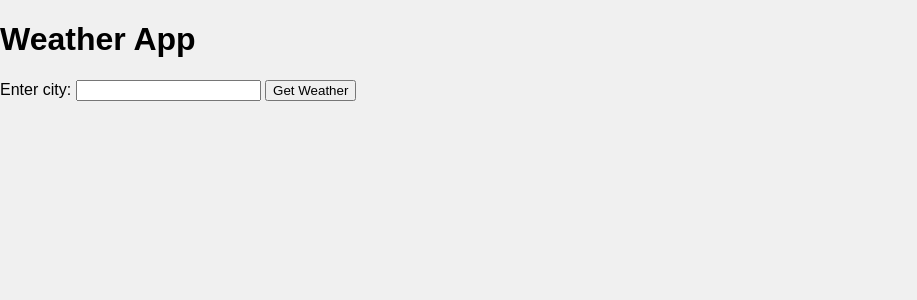
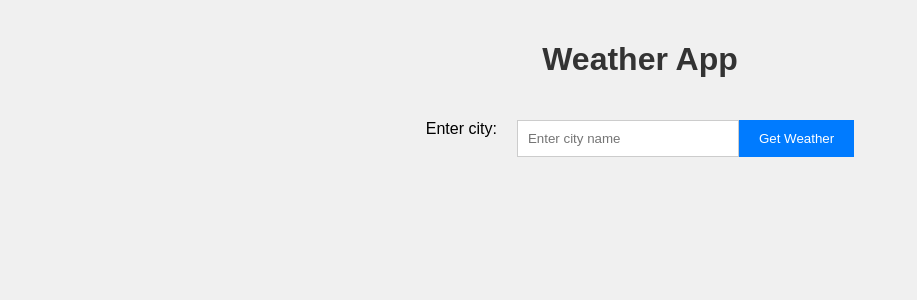
Before and after one commit to thepop42/SkyScope, a Flask app: page / in a window 1280 px wide. Shown: the top 300 px of the page, without its empty margins (0-917 px from the left). Run offline with Flask 2, Linux system fonts and the light colour scheme.

Commit message:
Updated front-end

```diff
--- a/app/static/css/main.css
+++ b/app/static/css/main.css
@@ -5,23 +5,42 @@ body {
     background-color: #f0f0f0;
 }
 
-.container {
-    width: 80%;
-    margin: auto;
-    padding: 20px;
+h1 {
+    color: #333;
+    text-align: center;
+    padding: 20px 0;
 }
 
 form {
-    margin-bottom: 20px;
+    display: flex;
+    justify-content: center;
+    margin-bottom: 50px;
+}
+
+input[type="text"] {
+    padding: 10px;
+    border: 1px solid #ccc;
+    width: 200px;
+}
+
+input[type="submit"] {
+    padding: 10px 20px;
+    border: none;
+    background-color: #007BFF;
+    color: white;
+    cursor: pointer;
 }
 
 .weather-info {
+    width: 80%;
+    margin: 0 auto;
+    border: 1px solid #ccc;
+    padding: 20px;
     background-color: #fff;
-    padding: 20px;
-    border-radius: 5px;
+    box-shadow: 0px 0px 10px 0px rgba(0,0,0,0.1);
     text-align: center;
 }
-.weather-info img {
-    width: 50px;
-    height: 50px;
+
+.city-label {
+    margin-right: 20px;
 }
--- a/app/templates/index.html
+++ b/app/templates/index.html
@@ -7,8 +7,8 @@
 <body>
     <h1>Weather App</h1>
     <form method="POST">
-        <label for="city">Enter city:</label>
-        <input type="text" id="city" name="city" required>
+        <label for="city" class="city-label">Enter city:</label>
+        <input type="text" id="city" name="city" placeholder="Enter city name" required>
         <input type="submit" value="Get Weather">
     </form>
     {% if weather %}
```
